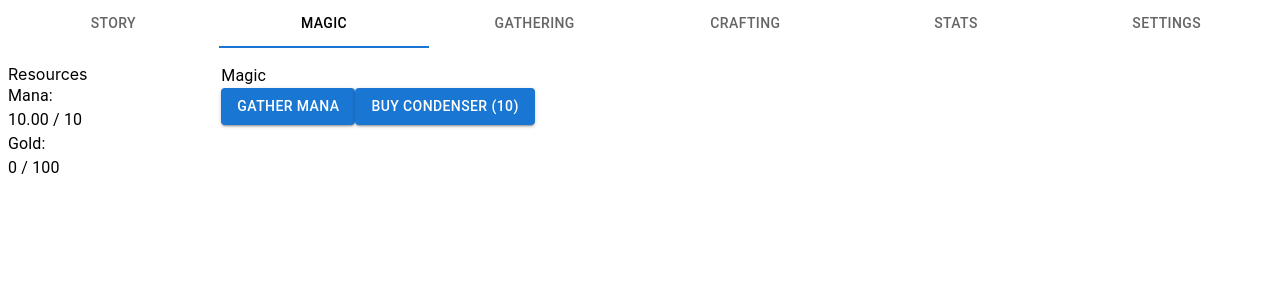
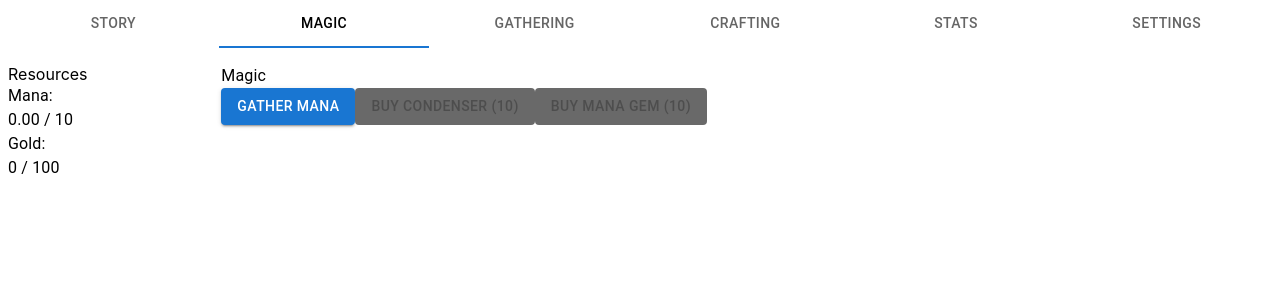
Before and after one commit to xzantim/myth-of-magic, a React (Create React App) app: page / in a window 1280 px wide. Both pictures are taken after a click on the tab "MAGIC". Shown: the top 300 px of the page. Built offline with nearby package versions, Linux system fonts and the light colour scheme.

Commit message:
loop fixed

```diff
--- a/src/App.css
+++ b/src/App.css
@@ -36,3 +36,7 @@ html{
 .App-link {
   color: #61dafb;
 }
+
+.Mui-disabled{
+  background-color: dimgray !important;
+}
--- a/src/App.tsx
+++ b/src/App.tsx
@@ -1,17 +1,7 @@
-import React from "react";
 import "./App.css";
 import GameWindow from "./components/GameWindow";
-import { useDispatch, useSelector } from "react-redux";
-import { RootState } from "./store/store";
-import { autoIncrementMana } from "./slices/manaSlice";
 
 function App() {
-  const dispatch = useDispatch();
-
-  setInterval(function updateMyGame() {
-    dispatch(autoIncrementMana());
-  }, 1000);
-
   return <GameWindow />;
 }
 
--- a/src/components/GameWindow.tsx
+++ b/src/components/GameWindow.tsx
@@ -2,8 +2,16 @@ import { Box, Button, Grid2, Tab, Tabs, Typography } from "@mui/material";
 import React from "react";
 import { useDispatch, useSelector } from "react-redux";
 import { RootState } from "../store/store";
-import { incrementMana, incrementManaByAmount, incrementmanaPerSecondByAmount } from "../slices/manaSlice";
+import {
+  autoIncrementMana,
+  incrementMana,
+  incrementManaByAmount,
+  incrementmanaPerSecondByAmount,
+  incrementMaxManaByAmount,
+} from "../slices/manaSlice";
 import { incrementGold } from "../slices/goldSlice";
+
+const ticksPerSec = 10;
 
 interface TabPanelProps {
   children?: React.ReactNode;
@@ -34,7 +42,20 @@ function a11yProps(index: number) {
   };
 }
 
+var myInterval: NodeJS.Timeout;
+
 export default function GameWindow() {
+  const dispatch = useDispatch();
+
+  function updateResources() {
+    dispatch(autoIncrementMana(ticksPerSec));
+  }
+
+  clearInterval(myInterval);
+  myInterval = setInterval(function () {
+    updateResources();
+  }, 1000/ticksPerSec);
+
   const [value, setValue] = React.useState(0);
 
   const handleChange = (event: React.SyntheticEvent, newValue: number) => {
@@ -53,7 +74,6 @@ export default function GameWindow() {
   const maxGoldCount: number = useSelector(
     (state: RootState) => state.gold.maxGoldCount
   );
-  const dispatch = useDispatch();
 
   return (
     <Box sx={{ flexGrow: 1 }} mx={1}>
@@ -108,9 +128,16 @@ export default function GameWindow() {
                 <Button
                   variant="contained"
                   disabled={manaCount < 10}
-                  onClick={() => {dispatch(incrementManaByAmount(-5)); dispatch(incrementmanaPerSecondByAmount(0.005))}}
+                  onClick={() => {dispatch(incrementManaByAmount(-10)); dispatch(incrementmanaPerSecondByAmount(0.1))}}
                 >
                   Buy Condenser (10)
+                </Button>
+                <Button
+                  variant="contained"
+                  disabled={manaCount < 10}
+                  onClick={() => {dispatch(incrementManaByAmount(-10)); dispatch(incrementMaxManaByAmount(1))}}
+                >
+                  Buy Mana Gem (10)
                 </Button>
               </CustomTabPanel>
               <CustomTabPanel value={value} index={2}>
--- a/src/slices/manaSlice.tsx
+++ b/src/slices/manaSlice.tsx
@@ -4,13 +4,22 @@ import InitialState, { UpdateManaAction } from "../types/redux/mana";
 const initialState: InitialState = {
   manaCount: 0,
   maxManaCount: 10,
-  manaPerSecond: 1,
+  manaPerSecond: 0,
 };
 
 export const manaSlice = createSlice({
   name: UpdateManaAction,
   initialState: initialState,
   reducers: {
+
+    autoIncrementMana: (state, action: PayloadAction<number>) => {
+      if (state.manaCount < state.maxManaCount) {
+        state.manaCount += (state.manaPerSecond/action.payload);
+      }
+      if (state.manaCount > state.maxManaCount) {
+        state.manaCount = state.maxManaCount;
+      }
+    },
     incrementMana: (state) => {
       if ((state.manaCount + 1 ) < state.maxManaCount) {
         state.manaCount += 1;
@@ -20,12 +29,10 @@ export const manaSlice = createSlice({
       }
     },
     incrementManaByAmount: (state, action: PayloadAction<number>) => {
-      if ((state.manaCount += action.payload) < state.maxManaCount) {
         state.manaCount += action.payload;
-      }
-      else{
-        state.manaCount = state.maxManaCount;
-      }
+        if (state.manaCount > state.maxManaCount) {
+          state.manaCount = state.maxManaCount;
+        }
     },
     incrementMaxManaByAmount: (state, action: PayloadAction<number>) => {
       state.maxManaCount += action.payload;
@@ -33,11 +40,6 @@ export const manaSlice = createSlice({
     incrementmanaPerSecondByAmount: (state, action: PayloadAction<number>) => {
       state.manaPerSecond += action.payload;
     },
-    autoIncrementMana: (state) => {
-      if (state.manaCount < state.maxManaCount) {
-        state.manaCount += state.manaPerSecond;
-      }
-    }
   },
 });
 
```
